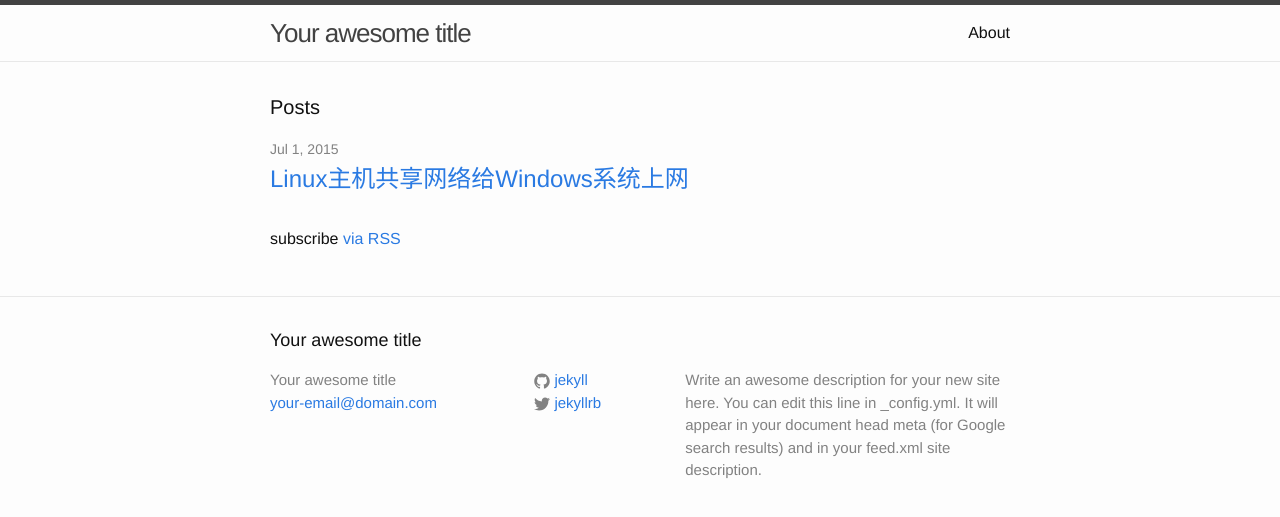
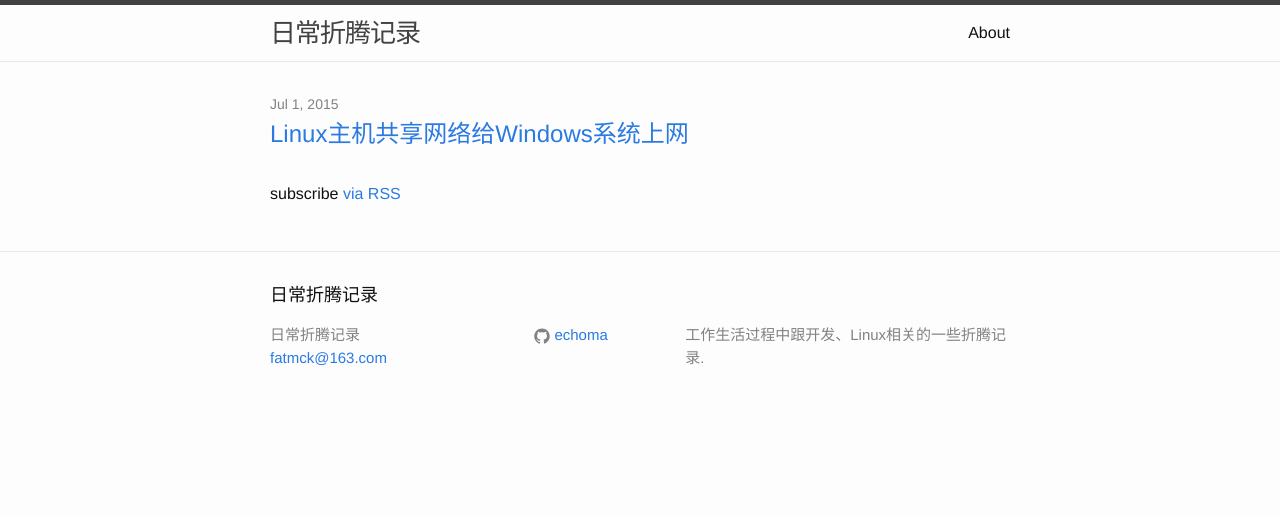
Before and after one commit to echoma/echoma.github.com, a Jekyll site: the page built from index.html, in a window 1280 px wide. Shown: the top 517 px of the page. Built offline with Jekyll 4.4.1, drawn with Linux system fonts in a browser that asks for light colours.

Commit message:
站点配置更新

```diff
--- a/_config.yml
+++ b/_config.yml
@@ -1,21 +1,11 @@
-# Welcome to Jekyll!
-#
-# This config file is meant for settings that affect your whole blog, values
-# which you are expected to set up once and rarely need to edit after that.
-# For technical reasons, this file is *NOT* reloaded automatically when you use
-# 'jekyll serve'. If you change this file, please restart the server process.
-
 # Site settings
-title: Your awesome title
-email: your-email@domain.com
-description: > # this means to ignore newlines until "baseurl:"
-  Write an awesome description for your new site here. You can edit this
-  line in _config.yml. It will appear in your document head meta (for
-  Google search results) and in your feed.xml site description.
+title: 日常折腾记录
+email: fatmck@163.com
+description: >
+  工作生活过程中跟开发、Linux相关的一些折腾记录.
 baseurl: "" # the subpath of your site, e.g. /blog
-url: "http://yourdomain.com" # the base hostname & protocol for your site
-twitter_username: jekyllrb
-github_username:  jekyll
+url: "http://echoma.github.io"
+github_username:  echoma
 
 # Build settings
 markdown: kramdown
--- a/index.html
+++ b/index.html
@@ -4,7 +4,7 @@ layout: default
 
 <div class="home">
 
-  <h1 class="page-heading">Posts</h1>
+  <!--<h1 class="page-heading">Posts</h1>-->
 
   <ul class="post-list">
     {% for post in site.posts %}
```
